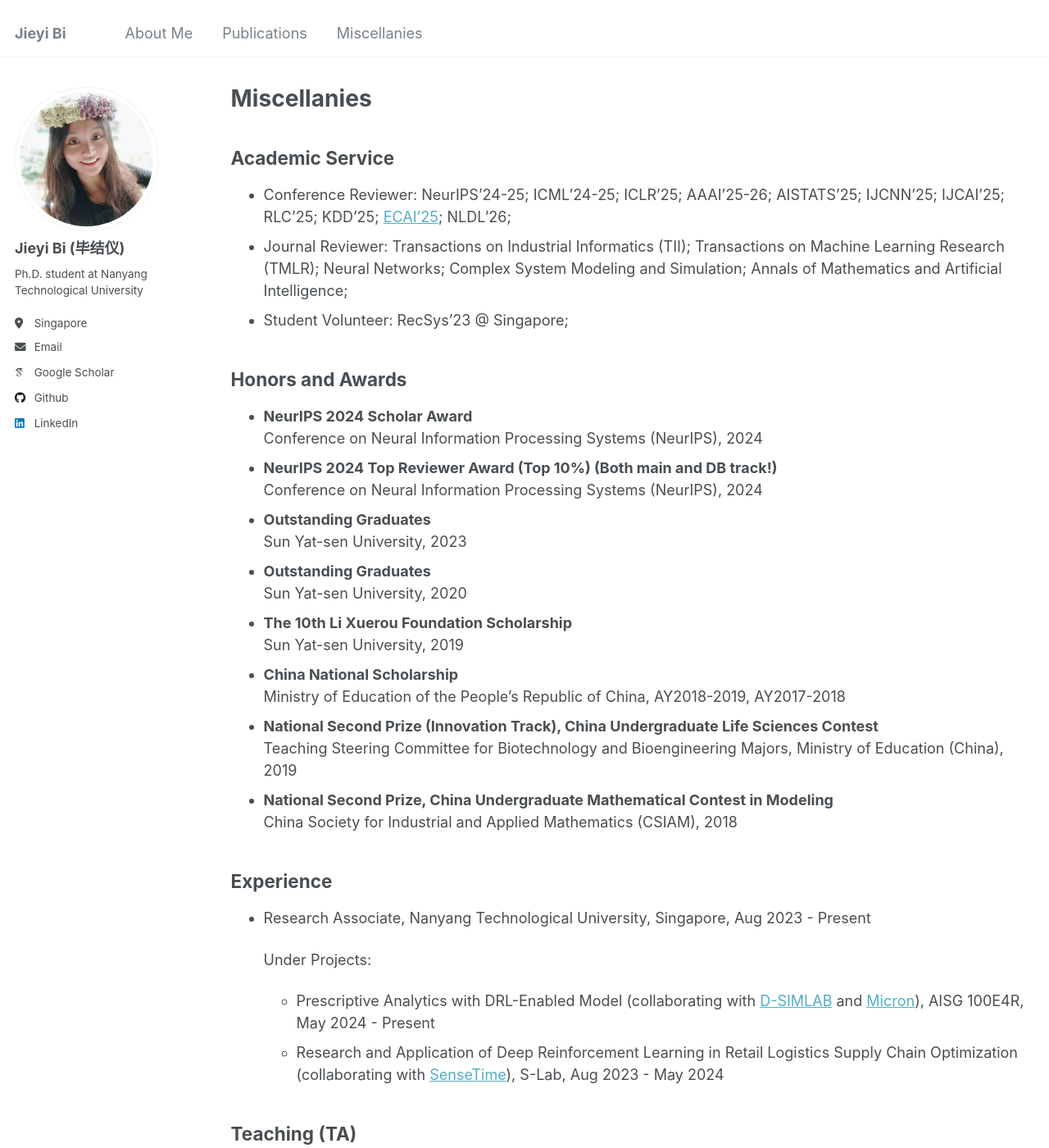
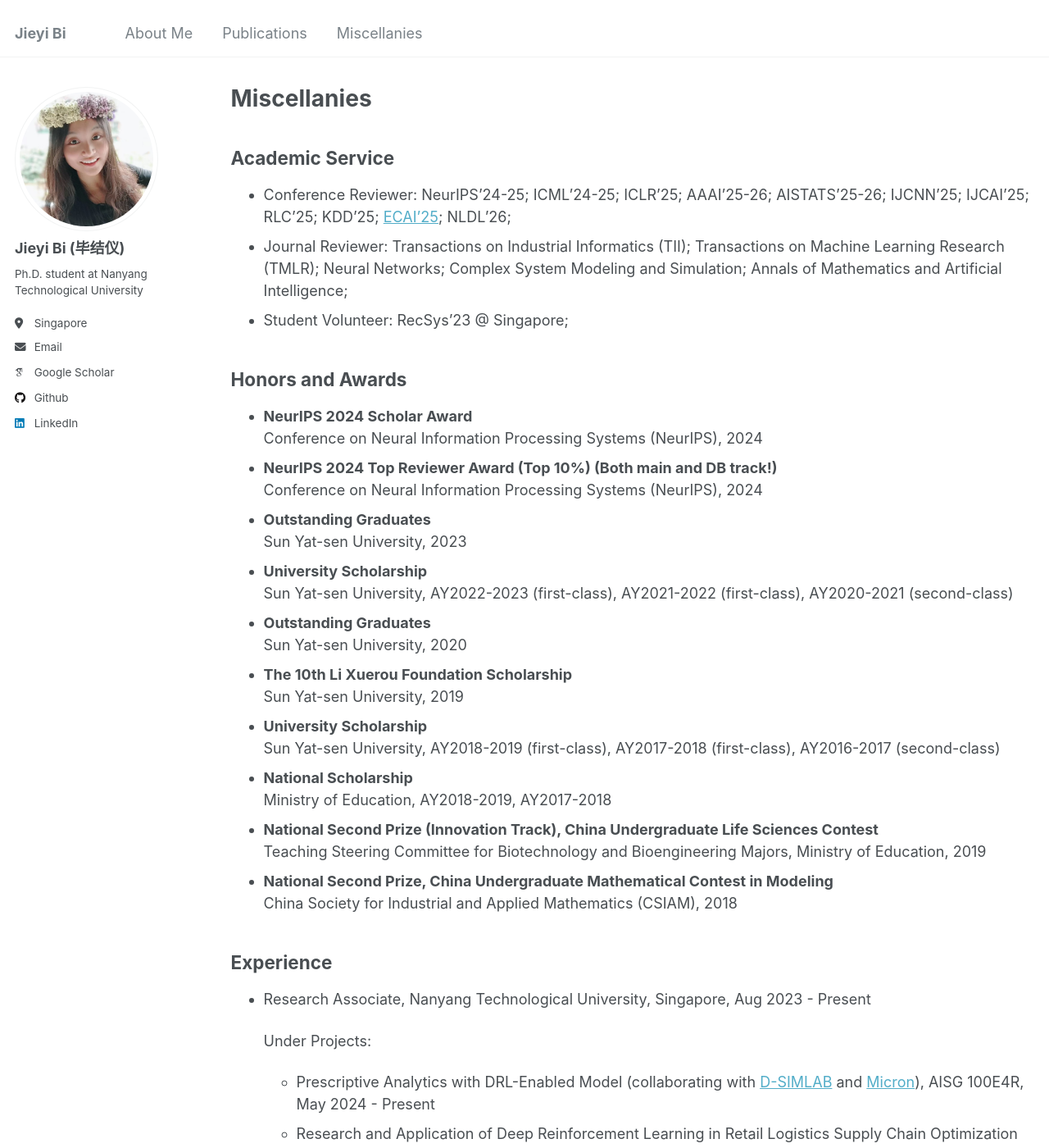
Before and after one commit to jieyibi/jieyibi.github.io, a Jekyll site: the page built from _pages/miscellanies.md, in a window 1280 px wide and 1400 px high. Shown: the whole window at 82% size. Built offline with Jekyll 4.4.1, drawn with Linux system fonts in a browser that asks for light colours; some web fonts are replaced.

Commit message:
Update miscellanies.md

```diff
--- a/_pages/miscellanies.md
+++ b/_pages/miscellanies.md
@@ -7,7 +7,7 @@ author_profile: true
 
 ## Academic Service
 
-* Conference Reviewer: NeurIPS'24-25; ICML'24-25; ICLR'25; AAAI'25-26; AISTATS’25; IJCNN'25; IJCAI'25; RLC'25; KDD'25; [ECAI'25](https://ecai2025.org/program-committee/); NLDL'26;
+* Conference Reviewer: NeurIPS'24-25; ICML'24-25; ICLR'25; AAAI'25-26; AISTATS’25-26; IJCNN'25; IJCAI'25; RLC'25; KDD'25; [ECAI'25](https://ecai2025.org/program-committee/); NLDL'26;
 * Journal Reviewer: Transactions on Industrial Informatics (TII); Transactions on Machine Learning Research (TMLR); Neural Networks; Complex System Modeling and Simulation; Annals of Mathematics and Artificial Intelligence;
 * Student Volunteer: RecSys'23 @ Singapore;
 
@@ -19,14 +19,18 @@ Conference on Neural Information Processing Systems (NeurIPS), 2024
 Conference on Neural Information Processing Systems (NeurIPS), 2024
 - **Outstanding Graduates**
 Sun Yat-sen University, 2023
+- **University Scholarship**
+Sun Yat-sen University, AY2022-2023 (first-class), AY2021-2022 (first-class), AY2020-2021 (second-class)
 - **Outstanding Graduates**
 Sun Yat-sen University, 2020
 - **The 10th Li Xuerou Foundation Scholarship**
 Sun Yat-sen University, 2019
-- **China National Scholarship**
-Ministry of Education of the People’s Republic of China, AY2018-2019, AY2017-2018
+- **University Scholarship**
+Sun Yat-sen University, AY2018-2019 (first-class), AY2017-2018 (first-class), AY2016-2017 (second-class)
+- **National Scholarship**
+Ministry of Education, AY2018-2019, AY2017-2018
 - **National Second Prize (Innovation Track), China Undergraduate Life Sciences Contest**
-Teaching Steering Committee for Biotechnology and Bioengineering Majors, Ministry of Education (China), 2019
+Teaching Steering Committee for Biotechnology and Bioengineering Majors, Ministry of Education, 2019
 - **National Second Prize, China Undergraduate Mathematical Contest in Modeling**
 China Society for Industrial and Applied Mathematics (CSIAM), 2018
 
```
